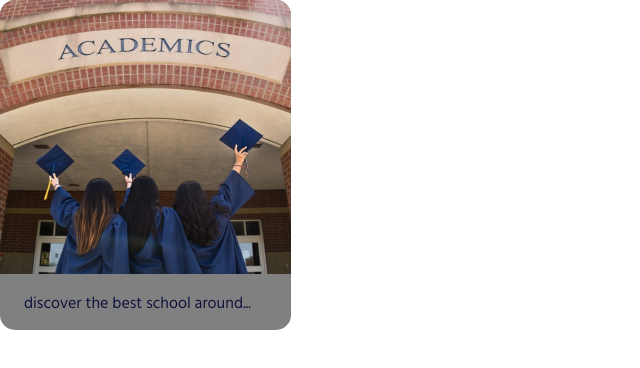
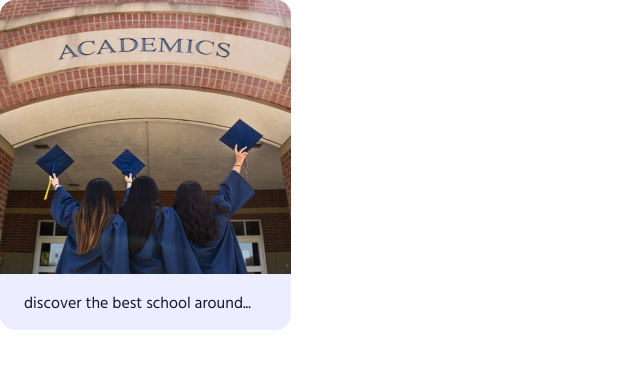
Before and after one commit to CDiala/school-finder, a React (Create React App) app in the folder client/: page / in a window 1280 px wide. Shown: the top 368 px of the page, without its empty margins (0-640 px from the left). Built offline with nearby package versions, Linux system fonts and the light colour scheme.

Commit message:
Changed color style

```diff
--- a/client/src/components/shared/SideCard/SideCard.css
+++ b/client/src/components/shared/SideCard/SideCard.css
@@ -1,5 +1,5 @@
 .side-card-body {
-  background: grey;
+  background-color: #eceeff;
   border-radius: 15px;
   overflow: hidden;
   max-width: fit-content;
```
